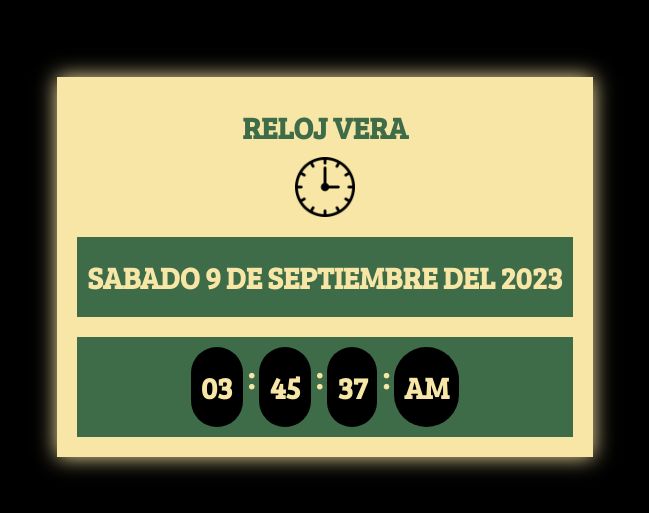
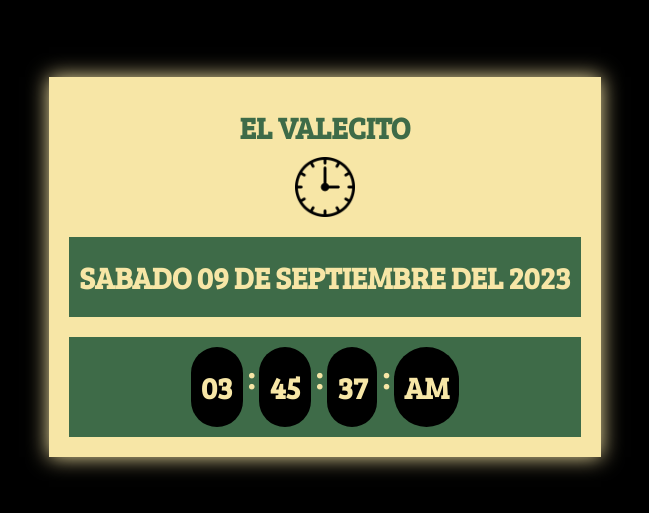
Before and after one commit to Geovanni-Vera/RelojJs, a plain HTML site: page index.html in a window 1280 px wide. Shown: the part 133-646 px from the top of the page, without its empty margins (315-964 px from the left). Drawn offline with Linux system fonts and the light colour scheme.

Commit message:
Se cambio el titulo del reloj

```diff
--- a/index.html
+++ b/index.html
@@ -13,7 +13,7 @@
         <div class="widget">
             <div class="logo">
                 <img src="./img/reloj.png" alt="reloj">
-                <p class="parrafo-back">Reloj vera</p>
+                <p class="parrafo-back">El Valecito</p>
             </div>
             <div class="date">
 
--- a/js/main.js
+++ b/js/main.js
@@ -27,6 +27,9 @@
 
         //asignamos los datos del reloj que obtuvimos
         parrafoDiasSemana.textContent = semana[diaSemana];
+        if(dia < 10){
+            dia = "0"+dia;
+        }
         parrafoDia.textContent = dia;
         parrafoMes.textContent = meses[mes];
         parrafoAno.textContent = year;
```
